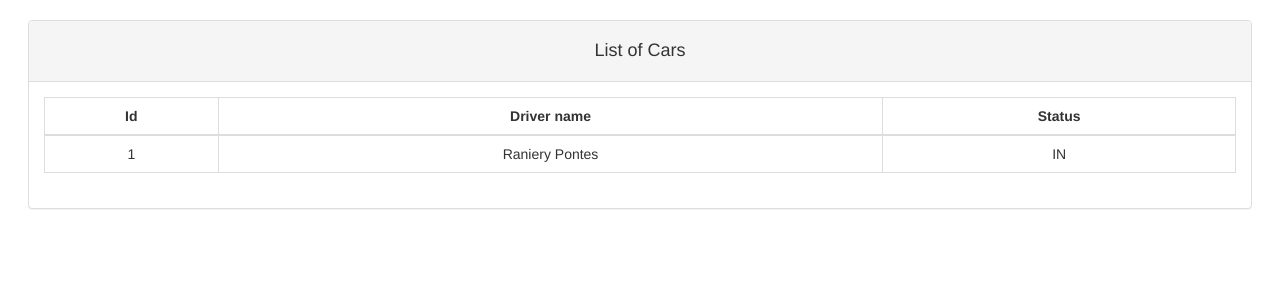
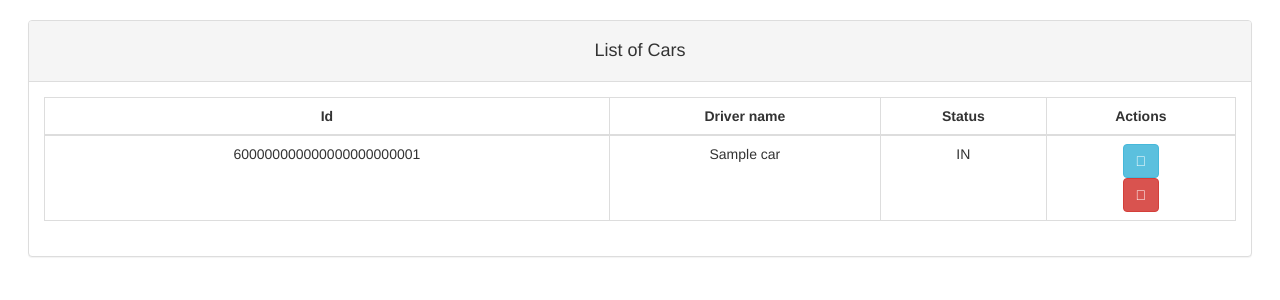
Before and after one commit to ranierypontes/nodejs-parking-app, a Node server app: page /cars in a window 1280 px wide. Shown: the part 80-380 px from the top of the page. Run offline with Node 20, Linux system fonts and the light colour scheme; tables that the repository leaves empty hold one stand-in row (values such as "Sample post"); some libraries are stand-ins or nearby versions.

Commit message:
CRUD Cars with views done!

```diff
--- a/app.js
+++ b/app.js
@@ -3,6 +3,8 @@ var express = require('express');
 var path = require('path');
 var cookieParser = require('cookie-parser');
 var logger = require('morgan');
+var methodoverride = require('method-override');
+var hbs = require('hbs');
 var connection = require('./models');
 
 var indexRouter = require('./routes/index');
@@ -15,10 +17,22 @@ var app = express();
 app.set('views', path.join(__dirname, 'views'));
 app.set('view engine', 'hbs');
 
+// Helpers hbs
+hbs.registerHelper('equals', (val1, val2, options) => {
+  return val1 == val2 ? options.fn(this) : options.inverse(this);
+});
+
 app.use(logger('dev'));
 app.use(express.json());
 app.use(express.urlencoded({ extended: false }));
 app.use(cookieParser());
+app.use(methodoverride((req, res, next) => {
+  if(req.body && typeof req.body == 'object' && req.body._method) {
+    var method = req.body._method;
+    delete req.body._method;
+    return method;
+  }
+}));
 app.use(express.static(path.join(__dirname, 'public')));
 
 app.use('/', indexRouter);
--- a/package.json
+++ b/package.json
@@ -12,6 +12,7 @@
     "express-session": "^1.15.6",
     "hbs": "~4.0.1",
     "http-errors": "~1.6.2",
+    "method-override": "^3.0.0",
     "mongoose": "^5.2.4",
     "morgan": "~1.9.0"
   }
--- a/routes/cars.js
+++ b/routes/cars.js
@@ -3,6 +3,9 @@ var router = express.Router();
 var service = require('./../services/cars');
 
 router.get('/', service.find);
+router.post('/', service.create);
+router.put('/:id', service.update);
+router.delete('/:id', service.remove);
 router.get('/new', service.new);
 router.get('/edit/:id', service.edit);
 
--- a/services/cars.js
+++ b/services/cars.js
@@ -1,11 +1,58 @@
+var Car = require('./../models/car');
+
 exports.find = (req, res) => {
-    res.render('cars_list');
+    Car.find({}, (err, cars) => {
+        if(err) {
+            return;
+        }
+        res.render('cars_list', {
+            cars: cars
+        });
+    });
 }
 
 exports.new = (req, res) => {
     res.render('cars_new');
 }
 
+exports.create = (req, res) => {
+    Car.create(req.body, (err, car) => {
+        if(err) {
+            return;
+        }
+        res.redirect('/cars');
+    });
+}
+
 exports.edit = (req, res) => {
-    res.render('cars_edit');
+    Car.findById(req.params.id, (err, car) => {
+        if(err) {
+            return;
+        }
+        res.render('cars_edit', {
+            car: car
+        });
+    });
 }
+
+exports.update = (req, res) => {
+    Car.update({
+        _id: req.params.id
+    }, req.body, (err, car) => {
+        if(err) {
+            return;
+        }
+        res.redirect('/cars');
+    });
+}
+
+exports.remove = (req, res) => {
+    Car.remove({
+        _id: req.params.id
+    }, (err) => {
+        if(err) {
+            return;
+        }
+        res.redirect('/cars');
+    });
+}
--- a/views/cars_list.hbs
+++ b/views/cars_list.hbs
@@ -9,14 +9,28 @@
                     <th class="text-center">Id</th>
                     <th class="text-center">Driver name</th>
                     <th class="text-center">Status</th>
+                    <th class="text-center">Actions</th>
                 </tr>
             </thead>
             <tbody>
+                {{#each cars}}
                 <tr>
-                    <td class="text-center">1</td>
-                    <td class="text-center">Raniery Pontes</td>
-                    <td class="text-center">IN</td>
+                    <td class="text-center">{{_id}}</td>
+                    <td class="text-center">{{driver_name}}</td>
+                    <td class="text-center">{{status}}</td>
+                    <td class="text-center">
+                        <a class="btn btn-info" href="/cars/edit/{{_id}}">
+                            <span class="glyphicon-edit"></span>
+                        </a>
+                        <form action="/cars/{{_id}}" method="POST">
+                            <input type="hidden" value="DELETE" name="_method">
+                            <button class="btn btn-danger" type="submit">
+                                <span class="glyphicon-trash"></span>
+                            </button>
+                        </form>
+                    </td>
                 </tr>
+                {{/each}}
             </tbody>
         </table>
     </div>
--- a/views/cars_new.hbs
+++ b/views/cars_new.hbs
@@ -3,6 +3,7 @@
         <h4 class="text-center">Create a New Car</h4>
     </div>
     <div class="panel-body">
+        <form action="/cars" method="POST">
             <div class="form-group">
                 <input class="form-control" type="text" name="driver_name" placeholder="Driver name">
             </div>
@@ -12,5 +13,6 @@
             <div class="form-group">
                 <input class="btn btn-success" type="submit" value="Create">
             </div>
+        </form>
     </div>
 </section>
```
Also changed, not shown: views/cars_edit.hbs (+13 -3 lines), 1 other file. Lines whose indentation alone changed are shown as unchanged.
